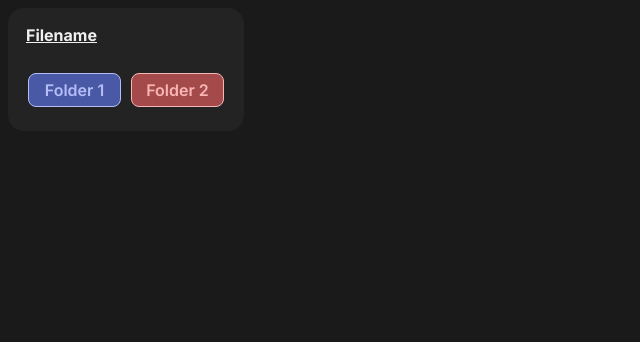
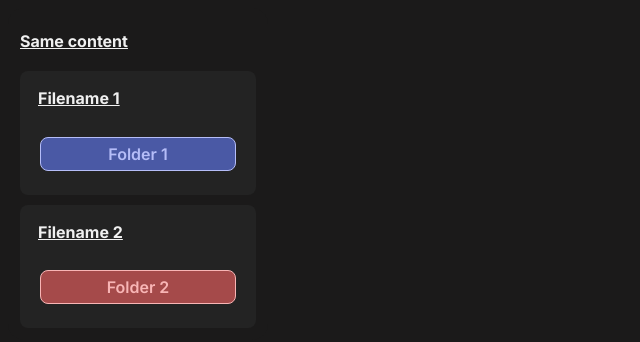
Before and after one commit to Baguuc/file-difference-tool, a React (Vite) app: page / in a window 1280 px wide. Shown: the top 342 px of the page, without its empty margins (0-640 px from the left). Built offline with nearby package versions, Linux system fonts and the light colour scheme.

Commit message:
update: addded FileListGroup component

```diff
--- a/src/App.css
+++ b/src/App.css
@@ -59,7 +59,7 @@ body {
   padding-right: var(--padding-x);
   padding-top: var(--padding-y);
   padding-bottom: var(--padding-y);
-  border-radius: 16px;
+  border-radius: 8px;
   background-color: var(--bg-normal) !important;
 }
 
@@ -92,3 +92,35 @@ body {
 .file-list-item > .file-list-item-tags > .folder-tag {
   width: 100%;
 }
+
+.file-list-group {
+  width: fit-content;
+  height: fit-content;
+  display: flex;
+  flex-flow: column nowrap;
+  gap: 10px;
+  --padding-x: 12px;
+  --padding-y: var(--padding-x);
+  padding-left: var(--padding-x);
+  padding-right: var(--padding-x);
+  padding-top: var(--padding-y);
+  padding-bottom: var(--padding-y);
+  background-color: var(--bg-dark);
+  border-radius: 16px;
+}
+
+.file-list-group-outline {
+  border: solid 1px var(--fg-dark) !important;
+}
+
+.file-list-group-title {
+  font-size: 16px;
+  text-decoration: underline;
+  color: var(--fg-dark);
+}
+
+.file-list-group > .file-list-group-items {
+  display: flex;
+  flex-flow: column nowrap;
+  gap: 10px;
+}
--- a/src/App.tsx
+++ b/src/App.tsx
@@ -1,10 +1,13 @@
 import "./App.css";
+import FileListGroup from "./components/FileListGroup";
 import FileListItem from "./components/FileListItem";
-import FolderTag from "./components/FolderTag";
 
 function App() {
   return <div>
-    <FileListItem tag={"both"} filename="Filename" dark={false} outline={false} />
+    <FileListGroup title="Same content">
+      <FileListItem filename="Filename 1" tag={1} dark={false} />
+      <FileListItem filename="Filename 2" tag={2} dark={false} />
+    </FileListGroup>
   </div>
 }
 
--- /dev/null
+++ b/src/components/FileListGroup.tsx
@@ -0,0 +1,15 @@
+import { PropsWithChildren } from "react";
+
+type FileListGroupProps = {
+    title: string;
+    outline?: boolean;
+};
+
+function FileListGroup(props: PropsWithChildren<FileListGroupProps>) {
+    return <div className={`file-list-group${props.outline ? " file-list-group-outline" : ""}`}>
+        <h1 className="file-list-group-title">{props.title}</h1>
+        <div className="file-list-group-items">{props.children}</div>
+    </div>
+}
+
+export default FileListGroup;
```
